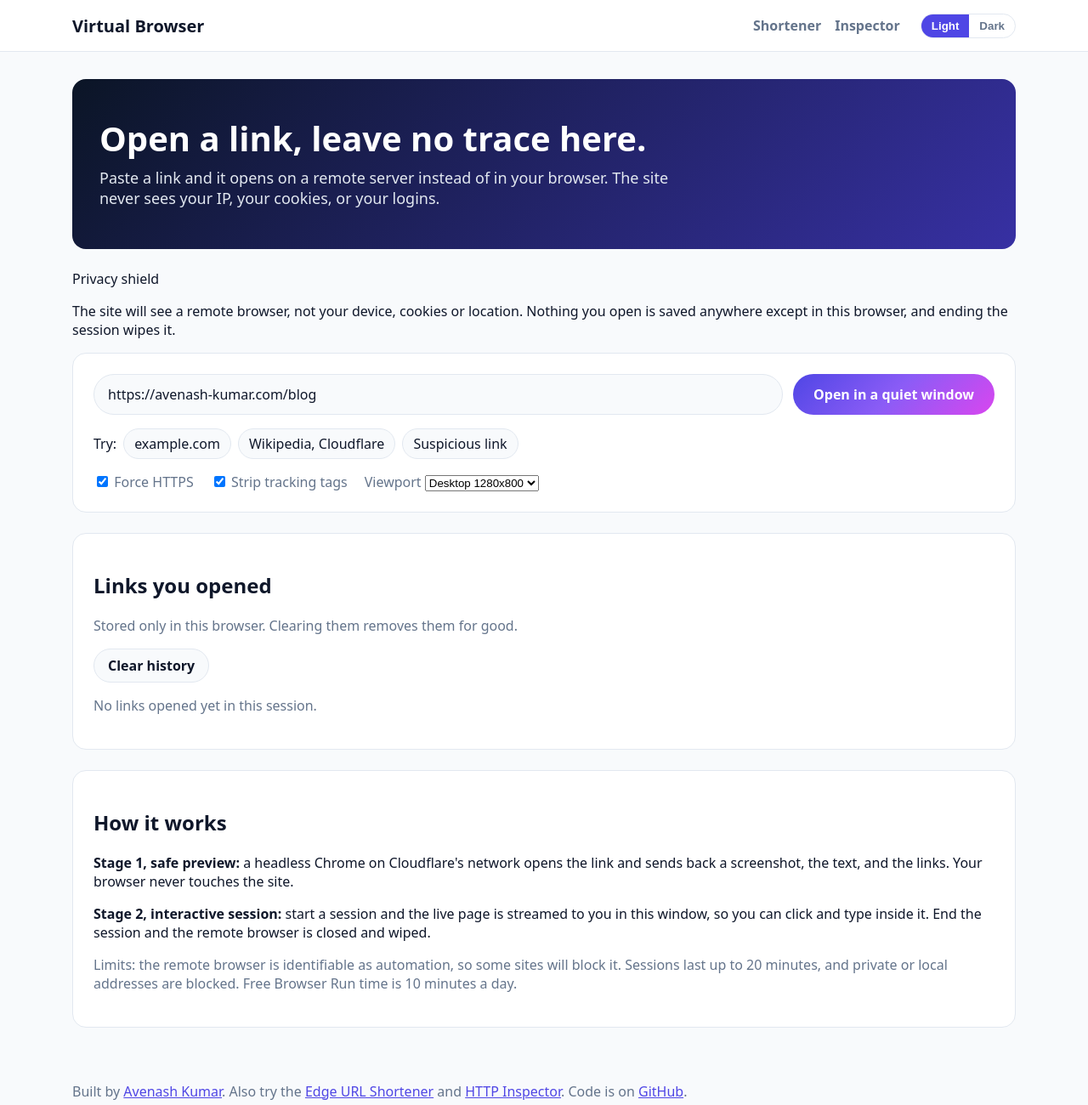
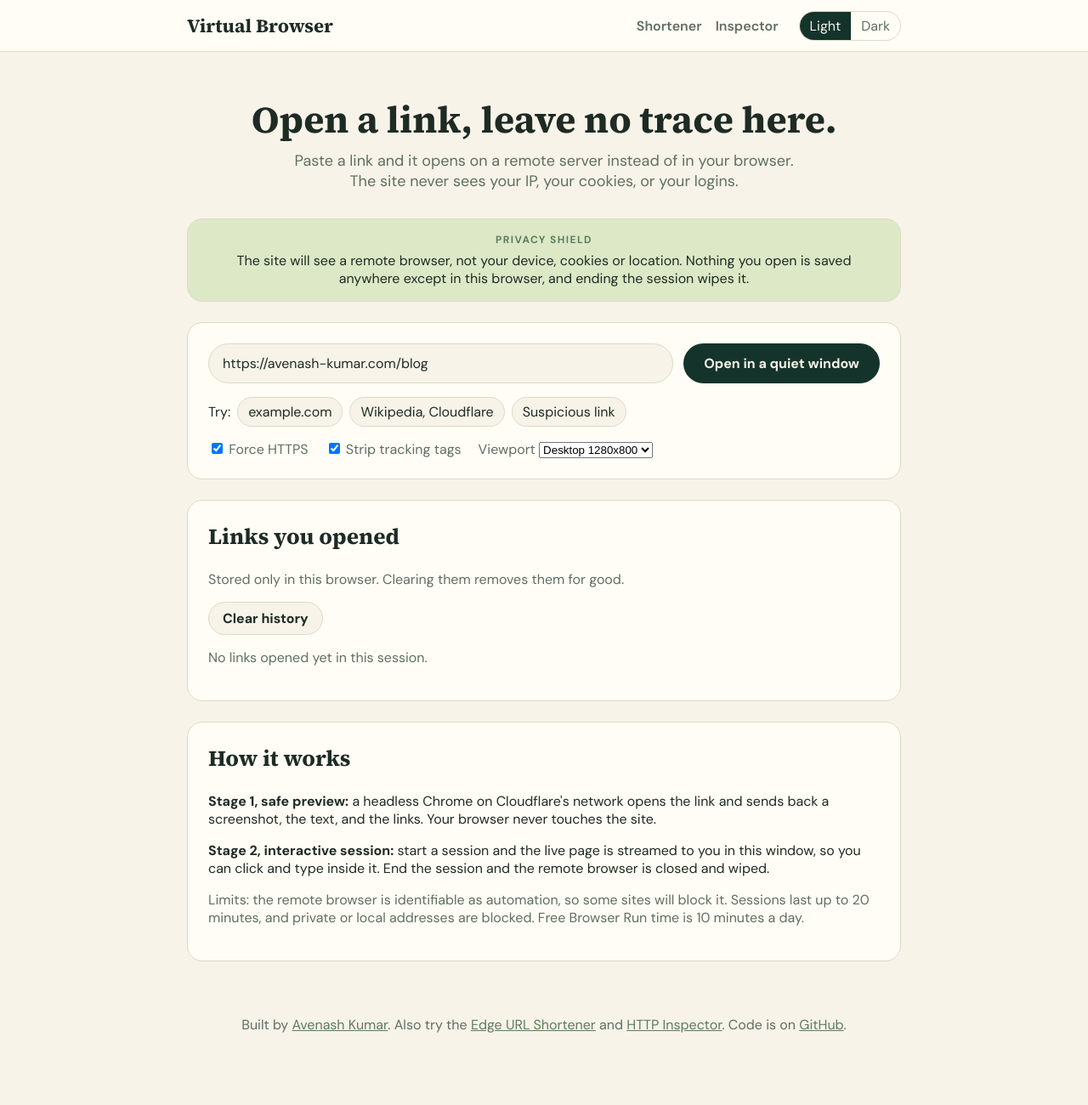
Before and after one commit to AvenashKumar/virtual-browser, a website: page public/index.html in a window 1280 px wide. Shown: the whole page at 85% size. Drawn offline with Linux system fonts and the light colour scheme; no server answers.

Commit message:
Moss Reading Room styles, light and dark

```diff
--- a/public/styles.css
+++ b/public/styles.css
@@ -1,50 +1,66 @@
+/* Moss Reading Room: pine, moss, mist lime and cream. No indigo, no teal. */
 :root {
-  --bg: #F8FAFC;
-  --surface: #FFFFFF;
-  --ink: #0F172A;
-  --muted: #64748B;
-  --primary: #4F46E5;
-  --primary-hover: #6366F1;
-  --accent: #2DD4BF;
-  --border: #E2E8F0;
-  --hero-start: #0B1526;
-  --hero-end: #3730A3;
+  --bg: #F7F3E8;
+  --surface: #FFFDF6;
+  --ink: #1E2B24;
+  --muted: #5F6F62;
+  --primary: #14342B;
+  --on-primary: #F7F3E8;
+  --primary-hover: #1D4A3C;
+  --accent: #5A7D5E;
+  --soft: #DDE8C7;
+  --border: #D9DCC7;
+  --danger: #9B3B2E;
+  --radius-card: 18px;
+  --radius-page: 24px;
 }
 [data-theme="dark"] {
-  --bg: #0B1526;
-  --surface: #1E293B;
-  --ink: #F1F5F9;
-  --muted: #94A3B8;
-  --primary: #6366F1;
-  --border: #334155;
-  --hero-start: #0B1526;
-  --hero-end: #1E1B4B;
+  --bg: #0E211A;
+  --surface: #163024;
+  --ink: #F7F3E8;
+  --muted: #A9BFA9;
+  --primary: #DDE8C7;
+  --on-primary: #14342B;
+  --primary-hover: #C9DFA9;
+  --accent: #8FAE93;
+  --soft: #1E3D2C;
+  --border: #2A4636;
+  --danger: #E8A49A;
 }
 * { box-sizing: border-box; }
-body { margin: 0; font-family: Manrope, system-ui, sans-serif; background: var(--bg); color: var(--ink); }
-.container { max-width: 1150px; margin: 0 auto; padding: 0 20px; }
+body { margin: 0; font-family: "DM Sans", system-ui, sans-serif; background: var(--bg); color: var(--ink); }
+h1, h2, h3, .logo { font-family: "Source Serif 4", Georgia, serif; }
+.container { max-width: 880px; margin: 0 auto; padding: 0 20px; }
 .header { background: var(--surface); border-bottom: 1px solid var(--border); }
 .header-inner { display: flex; align-items: center; gap: 24px; min-height: 60px; }
-.logo { font-weight: 800; font-size: 20px; color: var(--ink); text-decoration: none; }
+.logo { font-weight: 700; font-size: 22px; color: var(--ink); text-decoration: none; }
 .header nav { margin-left: auto; display: flex; gap: 16px; }
 .header nav a { color: var(--muted); text-decoration: none; font-weight: 600; }
 .theme-toggle { display: flex; border: 1px solid var(--border); border-radius: 999px; overflow: hidden; }
-.theme-toggle button { border: 0; background: transparent; color: var(--muted); padding: 6px 12px; cursor: pointer; font-weight: 600; }
-.theme-toggle button.active { background: var(--primary); color: #fff; }
-.hero { background: linear-gradient(135deg, var(--hero-start), var(--hero-end)); color: #fff; border-radius: 16px; padding: 48px 32px; margin: 32px 0 24px; }
-.hero h1 { margin: 0 0 12px; font-size: 40px; line-height: 1.1; }
-.hero p { margin: 0; color: #E2E8F0; font-size: 18px; max-width: 700px; }
-.card { background: var(--surface); border: 1px solid var(--border); border-radius: 16px; padding: 24px; margin-bottom: 24px; }
+.theme-toggle button { border: 0; background: transparent; color: var(--muted); padding: 6px 12px; cursor: pointer; font-weight: 600; font: inherit; }
+.theme-toggle button.active { background: var(--primary); color: var(--on-primary); }
+.hero { text-align: center; padding: 56px 0 8px; }
+.hero h1 { margin: 0 0 12px; font-size: 44px; line-height: 1.1; }
+.hero p { margin: 0 auto; color: var(--muted); font-size: 18px; max-width: 620px; }
+.shield { background: var(--soft); border: 1px solid var(--border); border-radius: var(--radius-card); padding: 16px 20px; margin: 24px 0; text-align: center; }
+.shield .shield-label { display: block; font-size: 12px; font-weight: 700; letter-spacing: 0.12em; text-transform: uppercase; color: var(--accent); margin-bottom: 6px; }
+.shield p { margin: 0; font-size: 16px; }
+.card { background: var(--surface); border: 1px solid var(--border); border-radius: var(--radius-card); padding: 24px; margin-bottom: 24px; }
+.card h2 { margin-top: 0; font-size: 26px; }
 .request-bar { display: flex; gap: 12px; }
 .request-bar input { flex: 1; padding: 12px 16px; border: 1px solid var(--border); border-radius: 999px; font: inherit; background: var(--bg); color: var(--ink); }
 .btn { border: 0; border-radius: 999px; padding: 12px 24px; font: inherit; font-weight: 700; cursor: pointer; }
-.btn-primary { background: linear-gradient(135deg, #4F46E5, #8B5CF6, #D946EF); color: #fff; }
+.btn-primary { background: var(--primary); color: var(--on-primary); }
+.btn-primary:hover { background: var(--primary-hover); }
+.btn-primary:disabled { opacity: 0.55; cursor: default; }
 .btn-secondary { background: var(--bg); color: var(--ink); border: 1px solid var(--border); padding: 8px 16px; }
+.btn-danger { background: var(--danger); color: #fff; padding: 8px 16px; }
+[data-theme="dark"] .btn-danger { color: #1E2B24; }
 .examples { margin-top: 16px; display: flex; flex-wrap: wrap; gap: 8px; align-items: center; }
 .examples button { border: 1px solid var(--border); background: var(--bg); color: var(--ink); border-radius: 999px; padding: 6px 12px; cursor: pointer; font: inherit; }
 .options { margin-top: 16px; display: flex; flex-wrap: wrap; gap: 20px; color: var(--muted); }
 .muted { color: var(--muted); }
-.error { color: #DC2626; font-weight: 600; }
+.error { color: var(--danger); font-weight: 600; }
 .hidden { display: none; }
 .verdict { font-weight: 700; font-size: 18px; }
 .safety { display: flex; flex-wrap: wrap; gap: 8px; margin: 12px 0; }
@@ -52,14 +68,22 @@ body { margin: 0; font-family: Manrope, system-ui, sans-serif; background: var(-
 .shot { max-width: 100%; border: 1px solid var(--border); border-radius: 12px; margin: 12px 0; }
 .tabs { display: flex; gap: 8px; margin-top: 16px; }
 .tab { border: 1px solid var(--border); background: var(--bg); color: var(--ink); border-radius: 999px; padding: 8px 16px; cursor: pointer; font: inherit; font-weight: 600; }
-.tab.active { background: var(--primary); color: #fff; }
+.tab.active { background: var(--primary); color: var(--on-primary); }
 .tab-body { white-space: pre-wrap; word-break: break-word; background: var(--bg); border: 1px solid var(--border); border-radius: 12px; padding: 16px; max-height: 400px; overflow: auto; }
+.session-bar { display: flex; flex-wrap: wrap; gap: 12px; align-items: center; margin-bottom: 16px; }
+.session-bar .timer { font-family: "Source Serif 4", Georgia, serif; font-size: 28px; font-weight: 700; margin-right: auto; }
+.session-address { display: flex; gap: 12px; margin-bottom: 12px; }
+.session-address input { flex: 1; padding: 10px 14px; border: 1px solid var(--border); border-radius: 999px; font: inherit; background: var(--bg); color: var(--ink); }
+.live-frame { width: 100%; height: 620px; border: 1px solid var(--border); border-radius: var(--radius-card); background: #fff; }
+.fallback { background: var(--soft); border: 1px solid var(--border); border-radius: var(--radius-card); padding: 16px 20px; margin-top: 12px; }
 .history-row { display: flex; flex-wrap: wrap; gap: 12px; align-items: center; padding: 12px 0; border-top: 1px solid var(--border); }
 .history-row button { border: 1px solid var(--border); background: var(--bg); color: var(--ink); border-radius: 999px; padding: 6px 12px; cursor: pointer; font: inherit; }
-.footer { color: var(--muted); padding: 24px 0 48px; }
-.footer a { color: var(--primary); }
+.footer { color: var(--muted); padding: 24px 0 48px; text-align: center; }
+.footer a { color: var(--accent); }
 @media (max-width: 640px) {
-  .hero h1 { font-size: 28px; }
+  .hero h1 { font-size: 30px; }
+  .hero { padding-top: 36px; }
   .request-bar { flex-direction: column; }
   .header-inner { flex-wrap: wrap; }
+  .live-frame { height: 480px; }
 }
```
